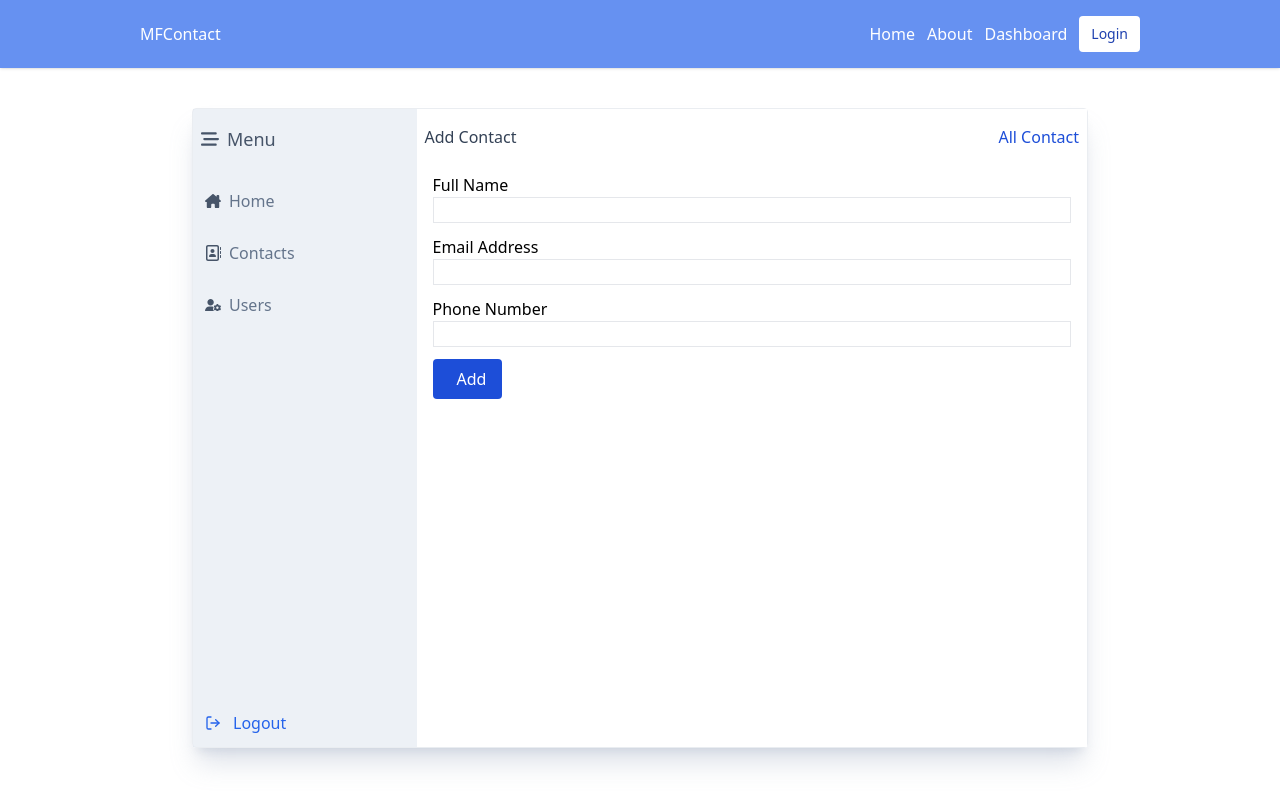
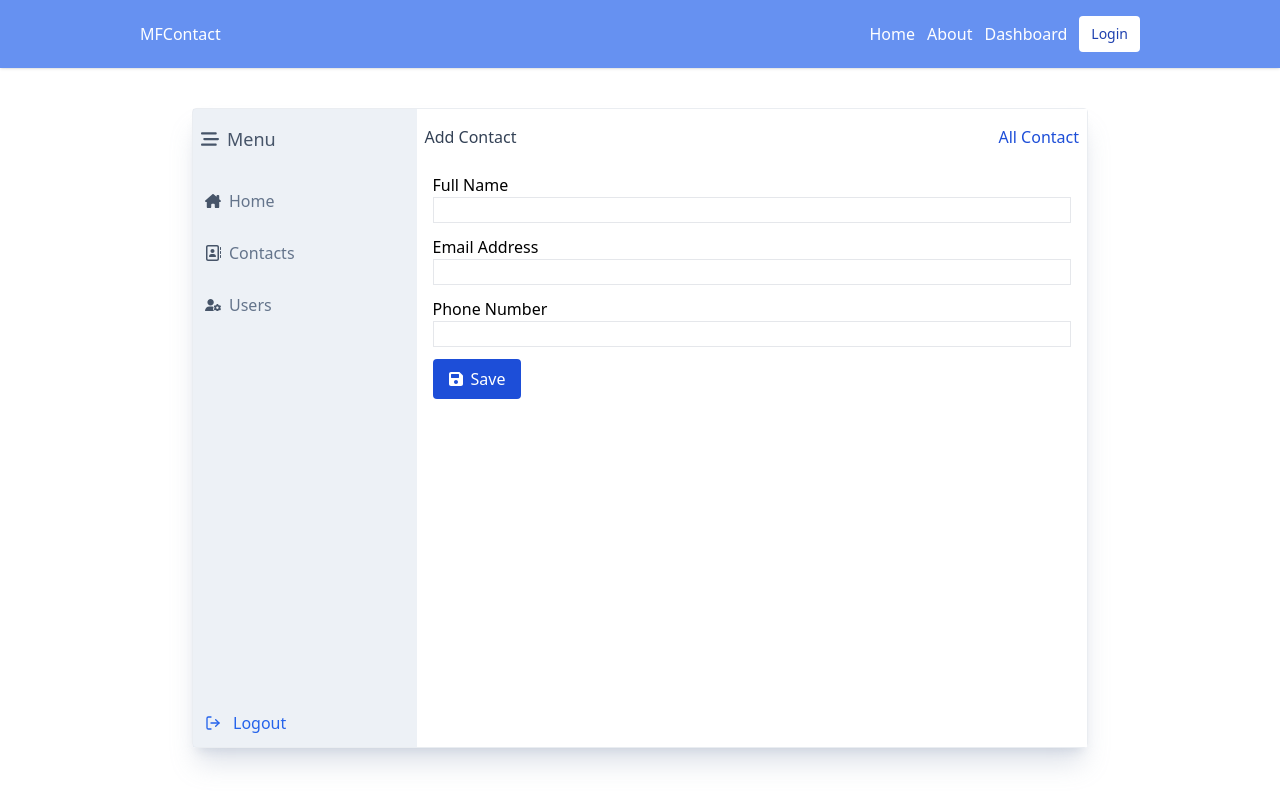
Before and after one commit to farhanswitch/mern-contact-react, a React (Vite) app: page /dashboard/contacts/add in a window 1280 px wide. Built offline with nearby package versions, Linux system fonts and the light colour scheme; no server answers.

Commit message:
add icon plus save update

```diff
--- a/package.json
+++ b/package.json
@@ -7,6 +7,7 @@
     "tail": "npx tailwindcss -i ./src/styles/tailwind.css -o ./src/styles/style.css --watch"
   },
   "dependencies": {
+    "@reduxjs/toolkit": "^1.8.3",
     "@types/react-icons": "^3.0.0",
     "axios": "^0.27.2",
     "bootstrap-icons": "^1.9.1",
@@ -15,6 +16,7 @@
     "react-dom": "^17.0.0",
     "react-feather": "^2.0.10",
     "react-icons": "^4.4.0",
+    "react-redux": "^8.0.2",
     "react-router-dom": "^6.3.0",
     "validator": "^13.7.0"
   },
--- a/src/components/DashboardLayout.jsx
+++ b/src/components/DashboardLayout.jsx
@@ -2,6 +2,7 @@ import React, { useState, useEffect } from "react";
 import axios from "axios";
 import { Link } from "react-router-dom";
 import { useNavigate } from "react-router-dom";
+// import { useSelector, useDispatch } from "react-redux";
 
 import Layout from "./Layout";
 import ModalConfirm from "./ModalConfirm";
@@ -9,6 +10,8 @@ import ModalConfirm from "./ModalConfirm";
 axios.defaults.withCredentials = true;
 
 const DashboardLayout = (props) => {
+  // const isMenuOpen = useSelector((state) => state.menu.isOpen);
+  // console.log("state is menu open", isMenuOpen);
   const navigate = useNavigate();
   const [response, setResponse] = useState(null);
   const [isOpen, setIsOpen] = useState(true);
--- /dev/null
+++ b/src/icons/Plus.jsx
@@ -0,0 +1,17 @@
+import React from "react";
+
+const PlusIcon = ({ width, color, classList }) => {
+  return (
+    <svg
+      width={width}
+      fill={color}
+      className={classList}
+      xmlns="http://www.w3.org/2000/svg"
+      viewBox="0 0 448 512"
+    >
+      <path d="M432 256c0 17.69-14.33 32.01-32 32.01H256v144c0 17.69-14.33 31.99-32 31.99s-32-14.3-32-31.99v-144H48c-17.67 0-32-14.32-32-32.01s14.33-31.99 32-31.99H192v-144c0-17.69 14.33-32.01 32-32.01s32 14.32 32 32.01v144h144C417.7 224 432 238.3 432 256z" />
+    </svg>
+  );
+};
+
+export default PlusIcon;
--- /dev/null
+++ b/src/icons/Save.jsx
@@ -0,0 +1,16 @@
+import React from "react";
+
+const SaveIcon = ({ color, width }) => {
+  return (
+    <svg
+      width={width}
+      fill={color}
+      xmlns="http://www.w3.org/2000/svg"
+      viewBox="0 0 448 512"
+    >
+      <path d="M433.1 129.1l-83.9-83.9C342.3 38.32 327.1 32 316.1 32H64C28.65 32 0 60.65 0 96v320c0 35.35 28.65 64 64 64h320c35.35 0 64-28.65 64-64V163.9C448 152.9 441.7 137.7 433.1 129.1zM224 416c-35.34 0-64-28.66-64-64s28.66-64 64-64s64 28.66 64 64S259.3 416 224 416zM320 208C320 216.8 312.8 224 304 224h-224C71.16 224 64 216.8 64 208v-96C64 103.2 71.16 96 80 96h224C312.8 96 320 103.2 320 112V208z" />
+    </svg>
+  );
+};
+
+export default SaveIcon;
--- /dev/null
+++ b/src/icons/Update.jsx
@@ -0,0 +1,16 @@
+import React from "react";
+
+const UpdateIcon = ({ color, width }) => {
+  return (
+    <svg
+      width={width}
+      fill={color}
+      xmlns="http://www.w3.org/2000/svg"
+      viewBox="0 0 576 512"
+    >
+      <path d="M0 64C0 28.65 28.65 0 64 0H224V128C224 145.7 238.3 160 256 160H384V299.6L289.3 394.3C281.1 402.5 275.3 412.8 272.5 424.1L257.4 484.2C255.1 493.6 255.7 503.2 258.8 512H64C28.65 512 0 483.3 0 448V64zM256 128V0L384 128H256zM564.1 250.1C579.8 265.7 579.8 291 564.1 306.7L534.7 336.1L463.8 265.1L493.2 235.7C508.8 220.1 534.1 220.1 549.8 235.7L564.1 250.1zM311.9 416.1L441.1 287.8L512.1 358.7L382.9 487.9C378.8 492 373.6 494.9 368 496.3L307.9 511.4C302.4 512.7 296.7 511.1 292.7 507.2C288.7 503.2 287.1 497.4 288.5 491.1L303.5 431.8C304.9 426.2 307.8 421.1 311.9 416.1V416.1z" />
+    </svg>
+  );
+};
+
+export default UpdateIcon;
--- a/src/pages/DashboardContact.jsx
+++ b/src/pages/DashboardContact.jsx
@@ -5,6 +5,7 @@ import { Link } from "react-router-dom";
 import DashboardLayout from "../components/DashboardLayout";
 import ContactCard from "../components/ContactCard";
 import ModalDelete from "../components/ModalDelete";
+import PlusIcon from "../icons/Plus";
 
 const DashboardContact = () => {
   const [response, setResponse] = useState(null);
@@ -28,7 +29,7 @@ const DashboardContact = () => {
           className="w-8 h-8 grid place-items-center rounded-full bg-stone-600/20 absolute bottom-4 right-4 text-xl text-blue-700 font-bold"
           to="/dashboard/contacts/add"
         >
-          +
+          <PlusIcon width={10} color="#0c4a6e" />
         </Link>
         <header className="w-full mt-4 px-8 flex justify-between">
           <span></span>
--- a/src/pages/DashboardContactAdd.jsx
+++ b/src/pages/DashboardContactAdd.jsx
@@ -4,6 +4,7 @@ import axios from "axios";
 
 import DashboardLayout from "../components/DashboardLayout";
 import ModalNotif from "../components/ModalNotif";
+import SaveIcon from "../icons/Save";
 
 const DashboardContactAdd = () => {
   const [name, setName] = useState("");
@@ -26,7 +27,7 @@ const DashboardContactAdd = () => {
     });
   };
   return (
-    <DashboardLayout>
+    <DashboardLayout pageTitle="Add New Contact">
       {result?.statusMsg && (
         <ModalNotif
           showModal={showModal}
@@ -39,7 +40,10 @@ const DashboardContactAdd = () => {
       <div className="container mt-4 mx-auto  max-w-3xl">
         <header className="flex mb-6 justify-between px-2 items-center">
           <h2 className="text-slate-700">Add Contact</h2>
-          <Link to="/contacts" className="text-decoration-none text-blue-700">
+          <Link
+            to="/dashboard/contacts"
+            className="text-decoration-none text-blue-700"
+          >
             All Contact
           </Link>
         </header>
@@ -94,10 +98,10 @@ const DashboardContactAdd = () => {
           </div>
           <button
             type="submit"
-            className="bg-blue-700 text-white px-4 py-2 rounded"
+            className="bg-blue-700 text-white px-4 py-2 rounded flex items-center gap-2"
           >
-            <i className="bi bi-plus-square mr-2"></i>
-            Add
+            <SaveIcon width={14} color="white" />
+            Save
           </button>
         </form>
       </div>
--- a/src/pages/DashboardContactEdit.jsx
+++ b/src/pages/DashboardContactEdit.jsx
@@ -4,6 +4,7 @@ import { useParams, Link } from "react-router-dom";
 
 import DashboardLayout from "../components/DashboardLayout";
 import ModalNotif from "../components/ModalNotif";
+import UpdateIcon from "../icons/Update";
 
 const DashboardContactEdit = () => {
   const [showModal, setShowModal] = useState(null);
@@ -29,7 +30,7 @@ const DashboardContactEdit = () => {
     setResult(null);
   };
   return (
-    <DashboardLayout>
+    <DashboardLayout pageTitle="Edit Contact">
       {result?.msg ? (
         <ModalNotif
           showModal={showModal}
@@ -97,9 +98,9 @@ const DashboardContactEdit = () => {
           </div>
           <button
             type="submit"
-            className="bg-green-700 text-white px-4 py-2 rounded"
+            className="bg-green-700 text-white px-4 py-2 rounded flex items-center gap-2"
           >
-            <i className="bi bi-save mr-2"></i>
+            <UpdateIcon width={14} color="white" />
             Update
           </button>
         </form>
```
Also changed, not shown: 2 other files (tests, documents, lock files or other folders).
